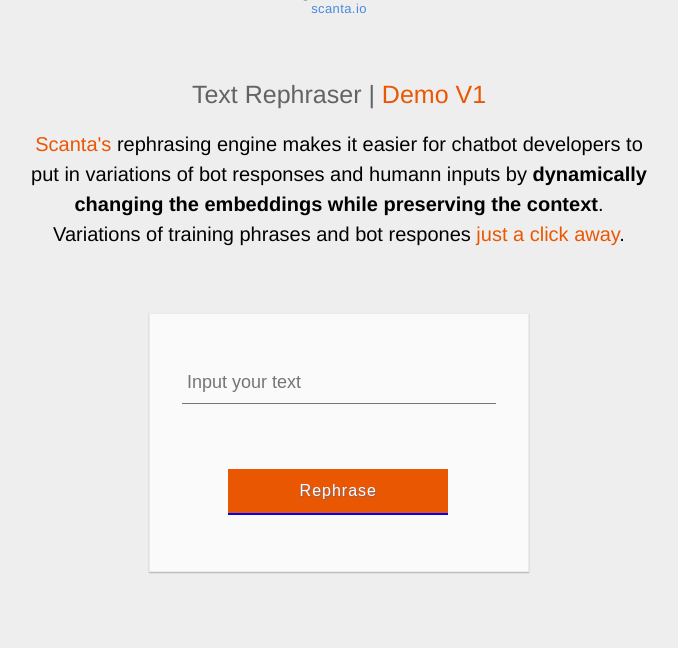
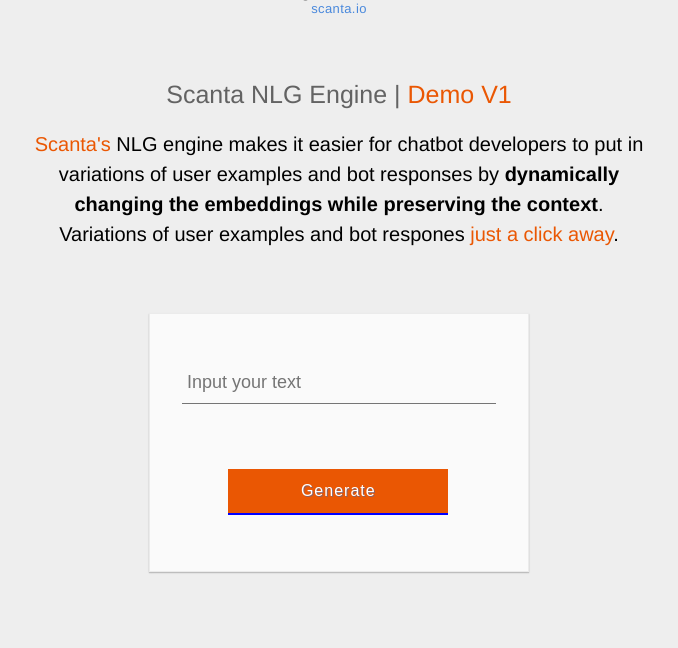
Before and after one commit to samacker77/rephraser_back, a Flask app: page / in a window 1280 px wide. Shown: the part 152-800 px from the top of the page, without its empty margins (301-979 px from the left). Run offline with Flask 2, Linux system fonts and the light colour scheme; some libraries are stand-ins or nearby versions.

Commit message:
better UI

```diff
--- a/templates/index.html
+++ b/templates/index.html
@@ -1,7 +1,7 @@
 <!DOCTYPE html>
 <html>
 <head>
-	<title>Scanta | Text Rephrasing Engine</title>
+	<title>Scanta | NLG Engine</title>
 	<link rel="shortcut icon" type="image/png" href="http://scanta.io/wp-content/uploads/2019/10/512x512bb.jpg"/>
 	<style type="text/css">
 
@@ -290,9 +290,9 @@
   <p>Humanizing Machine interactions <br><a href="http://scanta.io" target="_blank">scanta.io</a></p>
 </footer>
   <hgroup>
-  <h1 style="font-size: 25px;">Text Rephraser | <span style="color: #ea5703">Demo V1</span></h1>
+  <h1 style="font-size: 25px;">Scanta NLG Engine | <span style="color: #ea5703">Demo V1</span></h1>
   <div style="max-width: 620px;text-align: center;margin-left: auto;margin-right: auto;line-height: 1.5em;font-size: 20px;">
-  <p><a href="http://scanta.io" target="_blank">Scanta's </a>rephrasing engine makes it easier for chatbot developers to put in variations of bot responses and humann inputs by <strong>dynamically changing the embeddings while preserving the context</strong>. Variations of training phrases and bot respones <span style="color: #ea5703">just a click away</span>.</p>
+  <p><a href="http://scanta.io" target="_blank">Scanta's </a>NLG engine makes it easier for chatbot developers to put in variations of user examples and bot responses by <strong>dynamically changing the embeddings while preserving the context</strong>. Variations of user examples and bot respones <span style="color: #ea5703">just a click away</span>.</p>
 
 </div>
 
@@ -302,7 +302,7 @@
     <input type="text" name="nlg" placeholder="Input your text"><span class="highlight"></span><span class="bar"></span>
     <!--<label>Input your text</label>-->
   </div>
-  <button type="submit" class="button buttonBlue">Rephrase
+  <button type="submit" class="button buttonBlue">Generate
     <div class="ripples buttonRipples"><span class="ripplesCircle"></span></div>
   </button>
 </form>
```
Also changed, not shown: templates/engine.html (+16 -16 lines), 1 other file.
